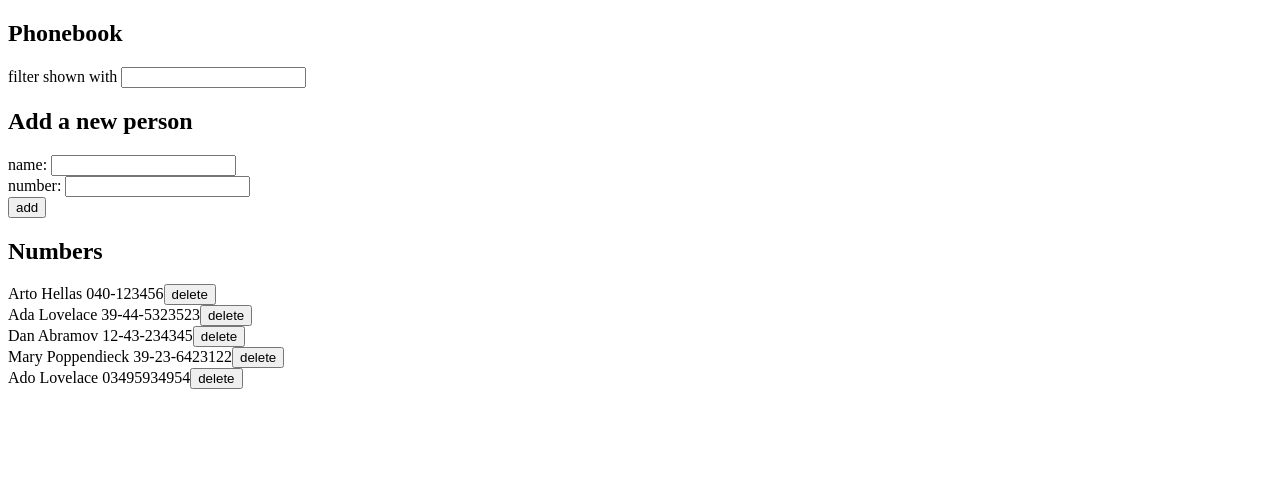
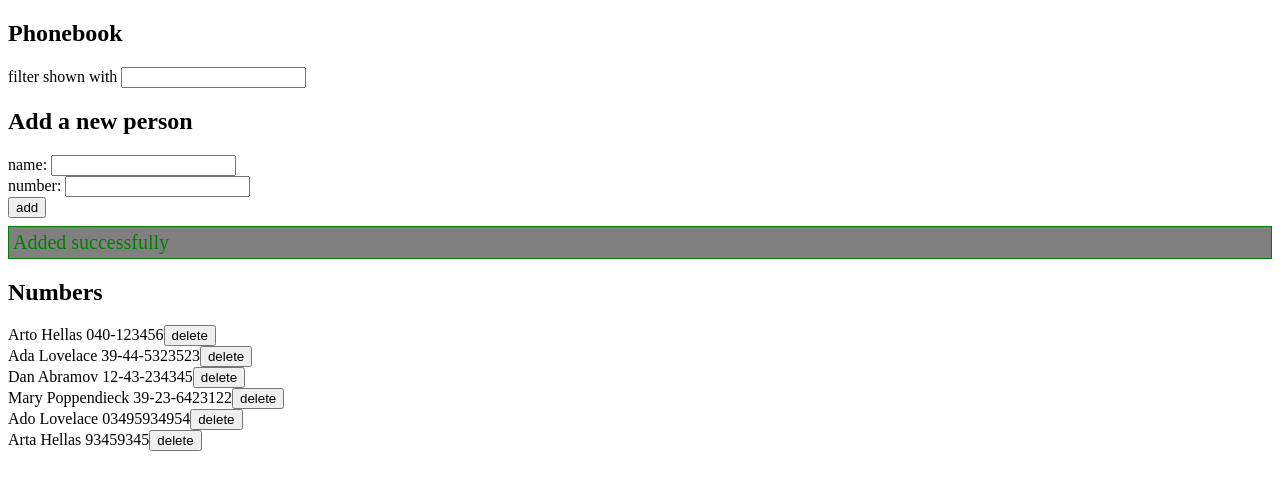
Before and after one commit to fabiopegini/fullstackopen-exercises, a React (Vite) app in the folder part2/phonebook/: page / in a window 1280 px wide. Both pictures are taken after typing "Sample", "Sample" into the empty fields and a click on the button "add". Shown: the top 490 px of the page. Built offline with nearby package versions, Linux system fonts and the light colour scheme; no server answers; data requests are answered from the project's data file.

Commit message:
Solution for exercise 2.16

```diff
--- a/part2/phonebook/db.json
+++ b/part2/phonebook/db.json
@@ -24,6 +24,11 @@
       "id": "a156",
       "name": "Ado Lovelace",
       "number": "03495934954"
+    },
+    {
+      "id": "e80f",
+      "name": "Arta Hellas",
+      "number": "93459345"
     }
   ],
   "$schema": "./node_modules/json-server/schema.json"
--- a/part2/phonebook/src/App.jsx
+++ b/part2/phonebook/src/App.jsx
@@ -3,12 +3,14 @@ import personService from "./services/persons.js"
 import Filter from './components/Filter'
 import AddForm from './components/AddForm'
 import ShowAll from './components/ShowAll'
+import ShowMsg from './components/ShowMsg.jsx'
 
 function App() {
   const [persons, setPersons] = useState([])
   const [newName, setNewName] = useState("")
   const [newNumber, setNewNumber] = useState("")
   const [filter, setFilter] = useState("")
+  const [successMsg, setSuccessMsg] = useState("")
 
   useEffect(() => {
     personService.getAll()
@@ -36,6 +38,9 @@ function App() {
         setNewNumber("")
       })
 
+    setSuccessMsg("Modified successfully")
+    setTimeout(() => setSuccessMsg(""), 5000)
+
       return
     }
 
@@ -48,6 +53,8 @@ function App() {
     .then(returnedPerson => setPersons(persons.concat(returnedPerson)))
     setNewName("")
     setNewNumber("")
+    setSuccessMsg("Added successfully")
+    setTimeout(() => setSuccessMsg(""), 5000)
 
     return
   }
@@ -72,6 +79,7 @@ function App() {
       <h2>Phonebook</h2>
       <Filter filter={filter} changeFilter={setFilter} />
       <AddForm handleSubmit={handleSubmit} newName={newName} changeNewName={setNewName} newNumber={newNumber} changeNewNumber={setNewNumber} />
+      {successMsg && <ShowMsg msg={successMsg} />}
       <ShowAll filtered={filtered} handleRemove={handleRemove} />
     </div>
   )
--- /dev/null
+++ b/part2/phonebook/src/components/ShowMsg.jsx
@@ -0,0 +1,5 @@
+const ShowMsg = ({msg}) => {
+    return <div className="successMsg">{msg}</div>
+}
+
+export default ShowMsg
--- /dev/null
+++ b/part2/phonebook/src/index.css
@@ -0,0 +1,8 @@
+.successMsg {
+    font-size: 20px;
+    background-color: gray;
+    color: green;
+    border: 1px solid green;
+    padding: 4px;
+    margin-top: 8px;
+}
--- a/part2/phonebook/src/main.jsx
+++ b/part2/phonebook/src/main.jsx
@@ -2,5 +2,6 @@ import react from 'react'
 import ReactDOM from 'react-dom/client'
 
 import App from './App.jsx'
+import "./index.css"
 
 ReactDOM.createRoot(document.getElementById('root')).render(<App />)
```
